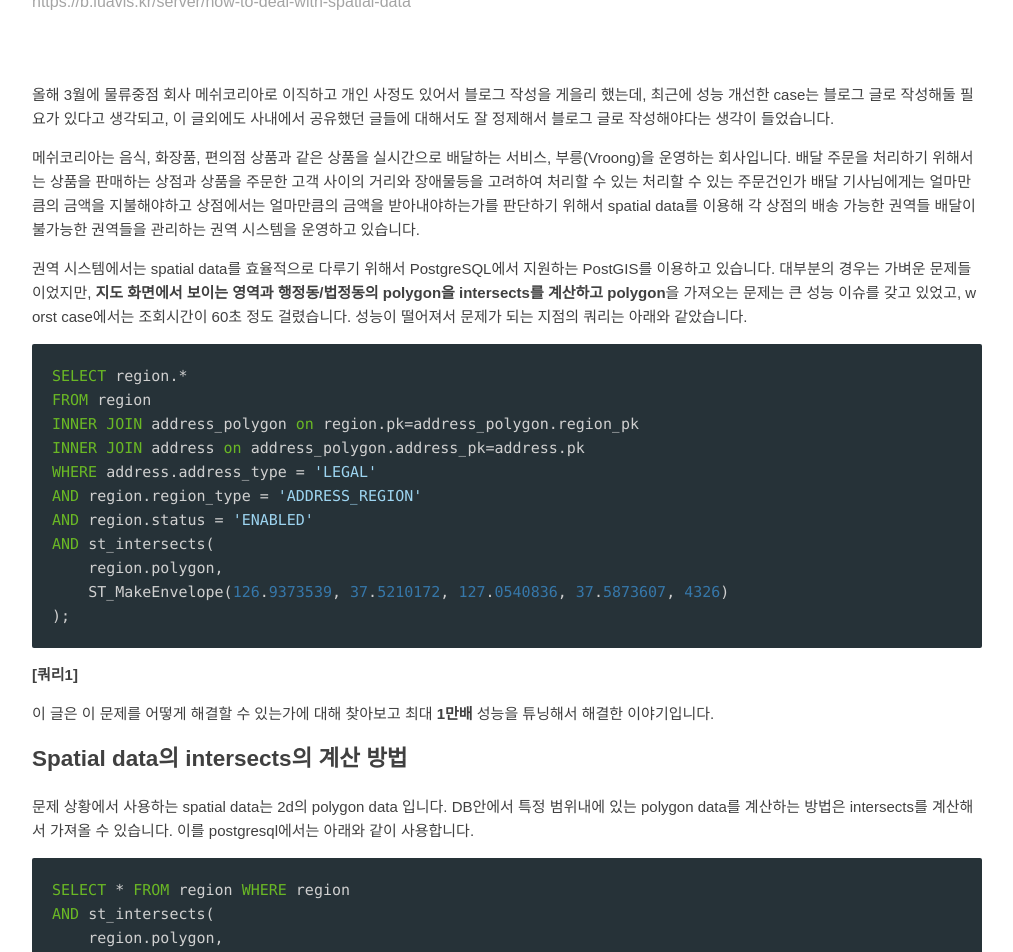
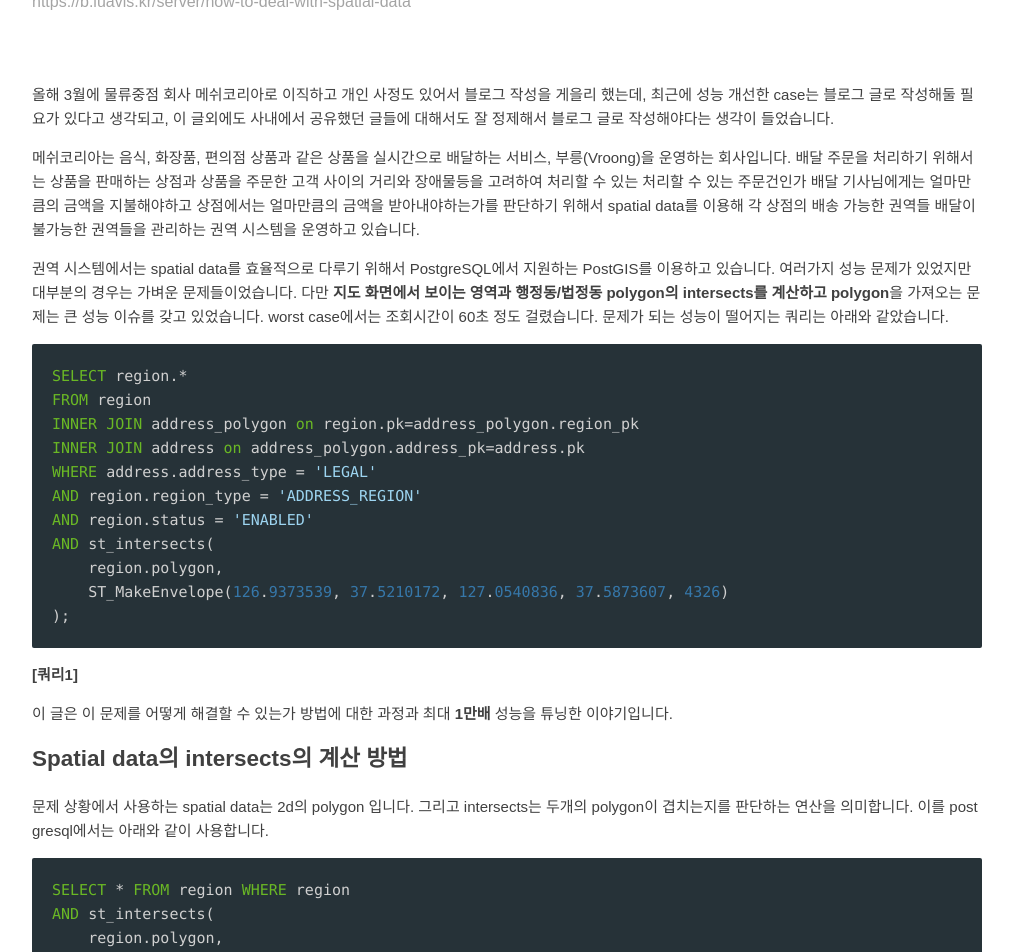
Before and after one commit to Luavis/luavis.github.io, a Jekyll site: the page built from _posts/server/2020-11-19-how-to-deal-with-spatial-data.md, in a window 1280 px wide and 1400 px high, scrolled down 511 px. Shown: the top 952 px of the window, without its empty margins (133-1146 px from the left). Built offline with Jekyll 4.4.1, drawn with Linux system fonts in a browser that asks for light colours; some web fonts are replaced; comment, search, counter and statistics services are not loaded; some of the changed text lies outside the part shown.

Commit message:
Fix How to deal with spatial data post

````diff
--- a/_posts/server/2020-11-19-how-to-deal-with-spatial-data.md
+++ b/_posts/server/2020-11-19-how-to-deal-with-spatial-data.md
@@ -19,10 +19,10 @@
 운영하고 있습니다.
 
 권역 시스템에서는 spatial data를 효율적으로 다루기 위해서 PostgreSQL에서 지원하는 PostGIS를 이용하고 있습니다.
-대부분의 경우는 가벼운 문제들이었지만,
-**지도 화면에서 보이는 영역과 행정동/법정동의 polygon을 intersects를 계산하고 polygon**을 가져오는 문제는
-큰 성능 이슈를 갖고 있었고, worst case에서는 조회시간이 60초 정도 걸렸습니다.
-성능이 떨어져서 문제가 되는 지점의 쿼리는 아래와 같았습니다.
+여러가지 성능 문제가 있었지만 대부분의 경우는 가벼운 문제들이었습니다. 다만
+**지도 화면에서 보이는 영역과 행정동/법정동 polygon의 intersects를 계산하고 polygon**을 가져오는 문제는
+큰 성능 이슈를 갖고 있었습니다. worst case에서는 조회시간이 60초 정도 걸렸습니다. 문제가 되는 성능이 떨어지는
+쿼리는 아래와 같았습니다.
 
 ```sql
 SELECT region.*
@@ -39,12 +39,12 @@
 ```
 **[쿼리1]**
 
-이 글은 이 문제를 어떻게 해결할 수 있는가에 대해 찾아보고 최대 **1만배** 성능을 튜닝해서 해결한 이야기입니다.
+이 글은 이 문제를 어떻게 해결할 수 있는가 방법에 대한 과정과 최대 **1만배** 성능을 튜닝한 이야기입니다.
 
 ## Spatial data의 intersects의 계산 방법
 
-문제 상황에서 사용하는 spatial data는 2d의 polygon data 입니다. DB안에서 특정 범위내에 있는 polygon data를
-계산하는 방법은 intersects를 계산해서 가져올 수 있습니다. 이를 postgresql에서는 아래와 같이 사용합니다.
+문제 상황에서 사용하는 spatial data는 2d의 polygon 입니다. 그리고 intersects는 두개의 polygon이 겹치는지를 판단하는
+연산을 의미합니다. 이를 postgresql에서는 아래와 같이 사용합니다.
 
 ```sql
 SELECT * FROM region WHERE region
@@ -55,31 +55,35 @@
 ```
 **[쿼리2]**
 
-위 쿼리는 region 테이블의 polygon 컬럼을 서울 중구 부근의 영역과 비교하여 겹치는 영역이 있다는 조건으로 select 합니다.
-약 천만개의 row가 있는 region 테이블에서도 0.5초내외의 성능을 보여주면서 의외로 빠른 성능을 보여주는 것을 확인했습니다.
-intersects 연산이 무거운 연산일거라 추측되는데, 이 쿼리가 어떻게 빠르게 동작할 수 있는것인지 의문이 들어서 원리를
-찾아봤는데 [R-Tree](https://en.wikipedia.org/wiki/R-tree) index를 이용하면 intersects 계산을 빠르게 할 수 있다고 합니다.
+위 쿼리는 region 테이블의 polygon 컬럼과 서울 종로구 부근의 영역을 비교하여 겹치는 영역이 있는가를 조건으로
+select 합니다. 약 천만개의 row가 있는 region 테이블에서도 0.5초내외의 성능을 보여주면서 의외로 빠른 성능을 보여줍니다.
+intersects 연산이 단순하게 생각하면 무거운 연산일거라 추측할 수 있습니다. 이 쿼리가 어떻게 빠르게 동작할 수 있는것인지
+의문이 드는데, 이게 가능한 방법이 있습니다. [R-Tree](https://en.wikipedia.org/wiki/R-tree)라는 자료구조를 사용한
+index 구조를 통해 계산하면 intersects 계산을 빠르게 할 수 있다고 합니다.
 
-R-Tree 인덱싱 방법은 B-Tree와 유사한데, polygon 데이터들의 최소한의 bounding box를 구하고 그 박스간의 포함관계를
-B-Tree의 형식으로 관리하는 index tree입니다. 이렇게 관리되면 B-tree의 범위 조회와 같은 계산 방법으로 계산하면 포함관계와
-교차관계(intersects)를 쉽게 계산할 수 있습니다. 이렇게 index search를 통해서 구한 polygon을 bounding box가 아닌
-실제 polygon과의 intersects 연산을 한번 더 진행해서 진짜 원하는 polygon이 맞는지 한번 더 선별과정을 거칩니다.
+R-tree의 인덱싱 방법은 B-tree와 유사한데, polygon 데이터들의 최소한의 bounding box를 구하고 그 박스간의 포함관계를
+B-tree의 형식으로 관리하는 index tree입니다. 이렇게하면 B-tree의 범위 조회와 같은 계산 방법으로 계산하면 포함관계와
+교차관계(intersects)를 쉽게 계산할 수 있습니다. index search를 통해서 대충 intersects하는 polygon을 bounding box가
+아닌 실제 polygon과의 intersects 연산을 한번 더 진행해서 진짜 원하는 polygon이 맞는지 한번 더 선별과정을 거칩니다.
 
 ![](https://upload.wikimedia.org/wikipedia/commons/6/6f/R-tree.svg)
 
-처음에 위의 문제가 된 쿼리1을 만났을때는 천만개의 row에 대해서 intersects를 모두 계산한다고 생각해서 어떻게 해도 빠르게
-할 수 있는 방법이 없다고 생각해서 모든 폴리곤을 메모리에 올리고 최적화된 알고리즘을 구현해야겠다는 생각을 해서 R-Tree에
-대해서 알게되었고, 성능에 대해서 Python으로 구현해보고 충분히 빠른것을 확인했습니다. Python에서는 R-Tree의 구현을
-ctypes를 이용해 libspatial을 래핑한 [라이브러리](https://pypi.org/project/Rtree/)를 찾을 수 있었습니다.
-그래서 PostGIS는 이런거 지원 안하나 싶어서 찾아보게 되었는데 PostGIS도 R-Tree를 지원한다는 것을 알게되고
-심지어 해당 인덱싱이 위의 쿼리에 `polygon` 컬럼에 적용되어 있는것을 확인했습니다.
+이 권역 서비스는 처음부터 프로젝트에 involve된게 아니었기 때문에 위의 문제의 쿼리1을 만났을때는
+쿼리2를 테스트 해보지 않았습니다. 따라서 천만개의 row에 대해서 intersects를 모두 계산한다고 생각해서 어떻게 해도
+빠르게 할 수 있는 방법이 없다고 생각했습니다. 따라서 모든 폴리곤을 메모리에 올리고 최적화된 알고리즘을 구현해야겠다는
+생각하면서 찾아보다가 R-tree에 대해서 알게되었습니다.
+R-tree 성능에 대해서 Python으로 구현해보고 충분히 빠른것을 확인했습니다. Python에서는 R-tree의 구현을
+ctypes를 이용해 libspatialindex를 래핑한 [라이브러리](https://pypi.org/project/Rtree/)를 찾을 수 있었습니다.
+
+그래서 PostGIS는 이런거 지원 안하나 싶어서 찾아보게 되었는데 PostGIS도 R-tree와 같은 bounding box indexing을 지원한다는
+것을 알게되고 심지어 해당 인덱싱이 위의 쿼리에 `polygon` 컬럼에 적용되어 있는것을 확인했습니다.
 
 정확히는 PostGIS는 R-Tree라는 이름으로 사용하지 않고 [GIST](https://postgis.net/workshops/postgis-intro/indexing.html)
-라는 이름으로 index를 제공하고 있는것을 알게되었습니다. 그리고 위 GIST의 글을 읽어보면 나와 있는데,
+라는 이름으로 index 방법을 제공하고 있는것을 알게되었습니다. 그리고 위 GIST의 링크를 읽어보면 나와 있는데,
 bounding box간의 연산을 위해서 postgresql에서는 [특수한 연산자](https://postgis.net/docs/reference.html#idm9871)를 따로
 지원하고 있습니다. 또한 st_intersects는 이미 내부에서 `&&` 연산자를 통해서 bounding box간의 연산을 하고 `AND` 조건으로
 실제 polygon이 intersects 하는 가 판단한다는 것을 알게되었습니다. 이 사실을 알고 위 쿼리 2를 작성해서 쿼리해보고
-0.5초의 성능이 좋지는 않지만 1분에 비해서는 성능이 의외로 괜찮게 나온다는것을 알게되어서 intersects를 어떻게 구하는지
+0.5초의 성능이면 1분에 비해서는 성능이 엄청나게 좋은 성능이 나온다는것을 알게되어서 어떻게 이정도의 차이를 갖게 되는지
 좀 더 정확히 알아보고자 `explain analyze`를 해보게 되었습니다.
 
 ```
@@ -122,26 +126,27 @@
 ```
 
 해당 쿼리를 살펴보면 polygon의 index를 타지 않고 쿼리가 되는걸 확인했습니다. 다양한 방법으로 해당 쿼리를 시도해봤는데,
-거의 대부분 `address_address_type_index`를 타는것을 확인할 수 있었습니다. 왜 그런지 이유를 찾아보고 싶었지만 가장
-좋은 원인은 위 [Spartial indexing](https://postgis.net/workshops/postgis-intro/indexing.html#analyzing)에 대한
-document에서 확인할 수 있었습니다.
+거의 대부분 `address_address_type_index`를 타는것을 확인할 수 있었습니다. 왜 그런지 이유를 찾아보고 싶었지만 명확하게
+알수 있는 방법은 없었고 추론할 수 있는 근거들에 대해서는 몇 가지 알게되었습니다. 가장 타당하다고 생각되는 근거는
+위 [Spartial indexing](https://postgis.net/workshops/postgis-intro/indexing.html#analyzing)에 대한 document에서 확인할
+수 있었습니다.
 
 > it is not always faster to do an index search: if the search is going to return every record
 > in the table, traversing the index tree to get each record will actually be slower than just sequentially reading
 > the whole table from the start.
 
-경우에 따라서 index를 타는 것이 비효율적이라 판단되면 풀서치하는 방향으로 optimize하는걸 알게되었습니다.
-어떤 기준으로 하는지가 불명확하고 vacuuming 해도 index를 사용할때도 있고 안할때도 있어서 단순히 vacumming으로는 성능
-해결이 어렵다고 판단했습니다.
+postgresql이 경우에 따라서 index를 타는 것이 비효율적이라 판단되면 풀서치하는 방향으로 optimize하는걸 알게되었습니다.
+어떤 기준으로 하는지가 불명확하고 vacuuming 해도 index를 사용할때도 있고 안할때도 있어서 단순히 vacumming으로는 일관적인
+성능을 보장하기는 어렵다고 판단했습니다.
 
 위에 region의 테이블이 약 천만개의 row가 있는데 실제로 그중 행정동/법정동과 시군구, 시도의 모든 폴리곤을 58,000개 정도
-밖에 안되서 postgresql이 spatial index를 타는게 이득이 될 수 있다 판단할 수 있도록 하고, join을 풀어서 spatial index와
-address_type index를 병렬로 사용할 수 있도록 하기 위해서 table을 합칠까 생각해본 도중 view를 통해서 어떻게 해결할 수
-없나 하다 [materialized view](https://en.wikipedia.org/wiki/Materialized_view)를 떠올리게 되었습니다.
+밖에 안되서 postgresql이 spatial index를 타는게 이득이 될 수 있다 판단할 수 있도록 row 수를 줄이고, join을 풀어서
+spatial index와 address_type index를 병렬로 사용할 수 있도록 하기 위해서 table을 합칠까 생각하던 중
+[materialized view](https://en.wikipedia.org/wiki/Materialized_view)를 떠올리게 되었습니다.
 
-oracle, postgresql, mariadb 에서는 일반적인 view와는 달리 물리적이게 어느정도의 데이터를 저장하게 되고
-view의 columne에 index를 적용할 수 있는 materialized view를 지원합니다. join 조건을 어느정도 materialized view로
-만들어서 최적화하고 index를 `polygon` 컬럼에 적용 시켜준다면 spatial index의 사이즈가 작아지면서 postgresql이 cost
+oracle, postgresql, mariadb 에서는 일반적인 view와는 달리 물리적으로 어느정도의 데이터를 저장하고 view의 columne에
+index를 적용할 수 있는 materialized view를 지원합니다. join 조건을 materialized view로 만들어서 최적화하고
+`polygon` 컬럼에 index를 적용 시켜준다면 spatial index 사이즈가 작아지면서 postgresql이 cost
 계산을 더 잘 할 수 있을거라 추측해서 아래와 같이 적용해봤습니다.
 
 ```sql
@@ -159,7 +164,7 @@
 CREATE INDEX address_region_view_address_type_idx ON address_region_view (address_type);
 ```
 
-아까의 조건을 view로 녹여내고 index를 적용한 `address_region_view`를 통해서 같은 결과가 나와야하는 쿼리를 재구성하여
+쿼리1의 조건을 view로 녹여내고 index를 적용한 `address_region_view`를 통해서 같은 결과가 나와야하는 쿼리를 재구성하여
 explain을 통해 성능을 측정해봤습니다.
 
 ```sql
@@ -199,4 +204,4 @@
 
 spatial data를 한 테이블에 너무 많은 데이터를 넣으면 index연산할때 원하지 않는 방식으로 계산할 여지가 있습니다. 따라서
 최대한 실제 application이 필요로 하는 데이터만을 추려서 materialized view로 만든다면 성능에 개선이 있을 수 있습니다.
-줄여말하면, 기초에 충실하게 생각하면 된다는 교훈입니다...
+줄여말하면, 기초에 충실하게 생각하면 된다는 교훈을 얻을 수 있습니다...
````
Also changed, not shown: other parts of _posts/server/2020-11-19-how-to-deal-with-spatial-data.md (+1 -1 lines).
